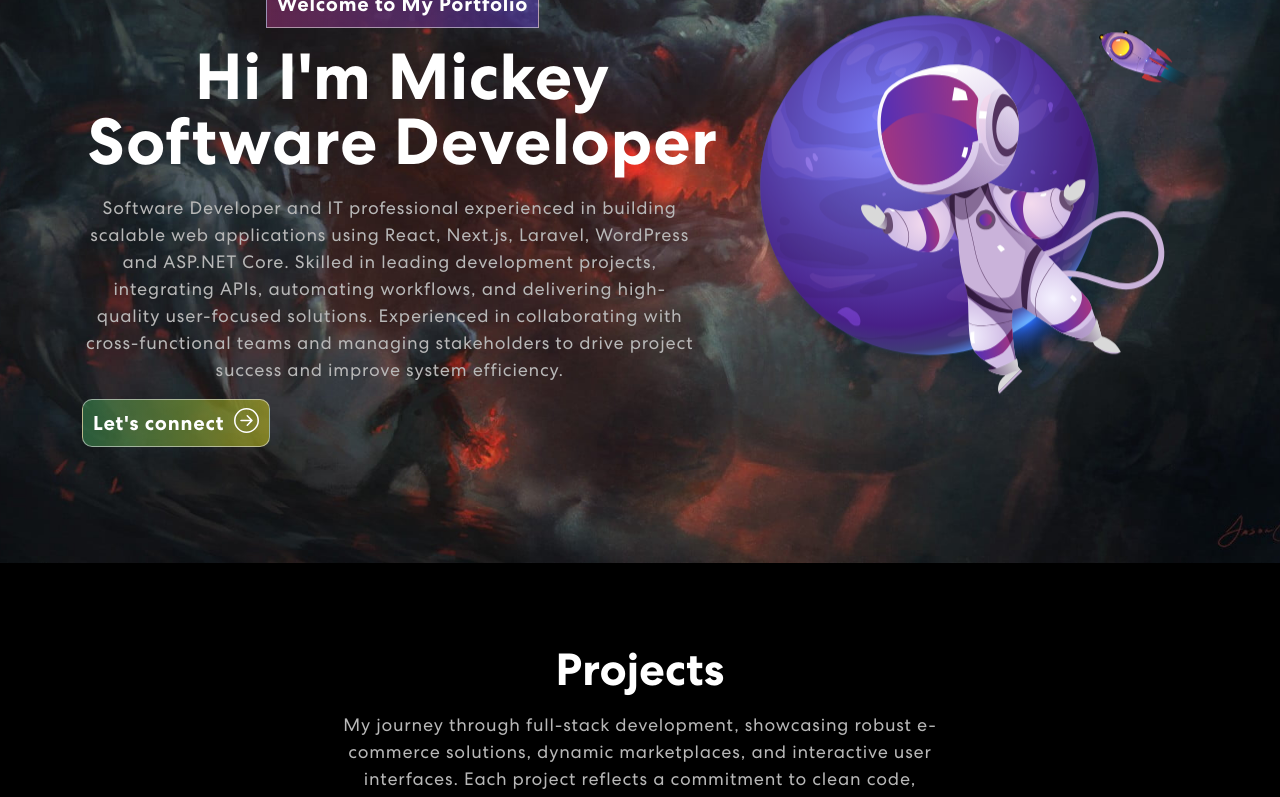
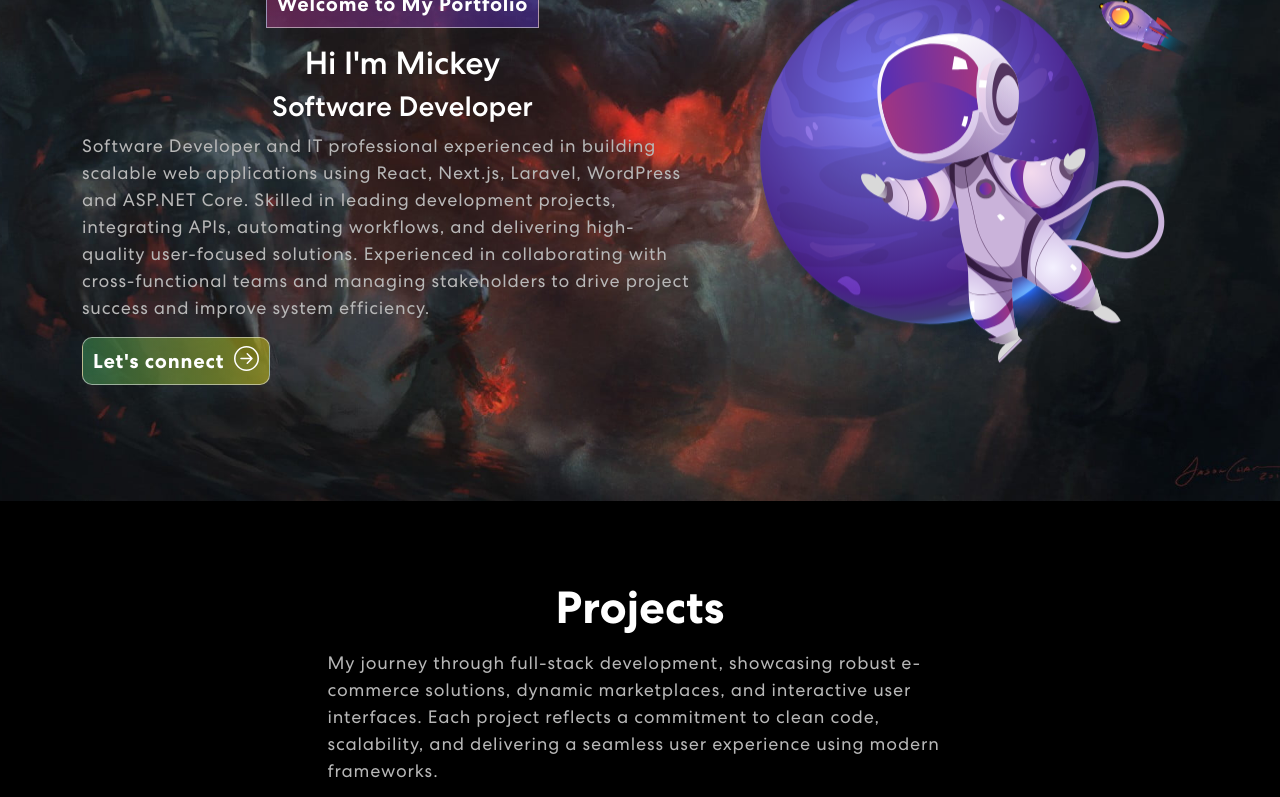
Before and after one commit to MickBerryZ/react_mickberryz-3d-portfolio, a React (Create React App) app: page / in a window 1280 px wide. Shown: the part 280-1077 px from the top of the page. Built offline with nearby package versions, Linux system fonts and the light colour scheme.

Commit message:
text left hand side

```diff
--- a/src/components/Banner.js
+++ b/src/components/Banner.js
@@ -1,35 +1,30 @@
-import { useState, useEffect } from "react"
-import { Col, Container, Row } from "react-bootstrap"
-import { ArrowRightCircle } from "react-bootstrap-icons"
-import headerImg from "../assets/img/header-img.svg"
-import "animate.css"
-import TrackVisibility from "react-on-screen"
-// import { isVisible } from "@testing-library/user-event/dist/utils"
+import { useState, useEffect, useCallback } from "react";
+import { Col, Container, Row } from "react-bootstrap";
+import { ArrowRightCircle } from "react-bootstrap-icons";
+import headerImg from "../assets/img/header-img.svg";
+import "animate.css";
+import TrackVisibility from "react-on-screen";
+
+const TO_ROTATE = ["Software Developer", "IT Support"];
 
 export const Banner = () => {
     const [loopNum, setLoopNum] = useState(0);
     const [isDeleting, setIsDeleting] = useState(false);
-    const toRotate = ["Software Developer", "IT Support"];
     const [text, setText] = useState("");
     const [delta, setDelta] = useState(300 - Math.random() * 100);
     const period = 2000;
 
-    useEffect(() => {
-        let ticker = setInterval(() => {
-            tick();
-        }, delta)
-        return () => { clearInterval(ticker) }
-    }, [text])
-
-    const tick = () => {
-        let i = loopNum % toRotate.length;
-        let fullText = toRotate[i];
-        let updatedText = isDeleting ? fullText.substring(0, text.length - 1) : fullText.substring(0, text.length + 1);
+    const tick = useCallback(() => {
+        let i = loopNum % TO_ROTATE.length;
+        let fullText = TO_ROTATE[i];
+        let updatedText = isDeleting
+            ? fullText.substring(0, text.length - 1)
+            : fullText.substring(0, text.length + 1);
 
         setText(updatedText);
 
         if (isDeleting) {
-            setDelta(prevDelta => prevDelta / 2)
+            setDelta(prevDelta => prevDelta / 2);
         }
 
         if (!isDeleting && updatedText === fullText) {
@@ -40,8 +35,17 @@ export const Banner = () => {
             setLoopNum(loopNum + 1);
             setDelta(500);
         }
+    }, [isDeleting, loopNum, text.length]);
 
-    }
+
+    useEffect(() => {
+        let ticker = setInterval(() => {
+            tick();
+        }, delta)
+        return () => { clearInterval(ticker) }
+    }, [delta, tick])
+
+
 
     return (
         <section className="flex flex-col gap-4 banner" id="home">
@@ -52,8 +56,9 @@ export const Banner = () => {
                             {({ isVisible }) =>
                                 <div className={isVisible ? "animate__animated animate__fadeIn" : ""} >
                                     <span className="tagline">Welcome to My Portfolio</span>
-                                    <h1>{"Hi I'm Mickey "}<span className="wrap">{text}</span></h1>
-                                    <p>Software Developer and IT professional experienced in building scalable web applications using React, Next.js, Laravel, WordPress and ASP.NET Core. Skilled in leading development projects, integrating APIs, automating workflows, and delivering high-quality user-focused solutions. Experienced in collaborating with cross-functional teams and managing stakeholders to drive project success and improve system efficiency.</p>
+                                    <h2>{"Hi I'm Mickey "}</h2>
+                                    <h3 className="wrap">{text}</h3>
+                                    <p className="text-start">Software Developer and IT professional experienced in building scalable web applications using React, Next.js, Laravel, WordPress and ASP.NET Core. Skilled in leading development projects, integrating APIs, automating workflows, and delivering high-quality user-focused solutions. Experienced in collaborating with cross-functional teams and managing stakeholders to drive project success and improve system efficiency.</p>
                                     <a href="https://github.com/MickBerryZ" target="_blank" rel="noreferrer" style={{ textDecoration: 'none' }}>
                                         <button>
                                             Let's connect <ArrowRightCircle size={25} />
--- a/src/components/NavBar.js
+++ b/src/components/NavBar.js
@@ -62,12 +62,12 @@ export const NavBar = () => {
                             onClick={() => onUpdateActiveLink("projects")}>
                             Projects
                         </Nav.Link>
-                        <Nav.Link
+                        {/* <Nav.Link
                             href="#skills"
                             className={activeLink === "skills" ? "active navbar-link" : "navbar-light"}
                             onClick={() => onUpdateActiveLink("skills")}>
                             Skills
-                        </Nav.Link>
+                        </Nav.Link> */}
                         <Nav.Link
                             href="#footer"
                             className={activeLink === "footer" ? "active navbar-link" : "navbar-light"}
--- a/src/components/Projects.js
+++ b/src/components/Projects.js
@@ -66,7 +66,7 @@ export const Projects = () => {
                             {({ isVisible }) =>
                                 <div className={isVisible ? "animate__animated animate__bounce" : ""} >
                                     <h2>Projects</h2>
-                                    <p>My journey through full-stack development, showcasing robust e-commerce solutions, dynamic marketplaces, and interactive user interfaces. Each project reflects a commitment to clean code, scalability, and delivering a seamless user experience using modern frameworks.</p>
+                                    <p className="text-start">My journey through full-stack development, showcasing robust e-commerce solutions, dynamic marketplaces, and interactive user interfaces. Each project reflects a commitment to clean code, scalability, and delivering a seamless user experience using modern frameworks.</p>
                                 </div>}
                         </TrackVisibility>
                         <Tab.Container id="projects-tabs" defaultActiveKey="first">
```
